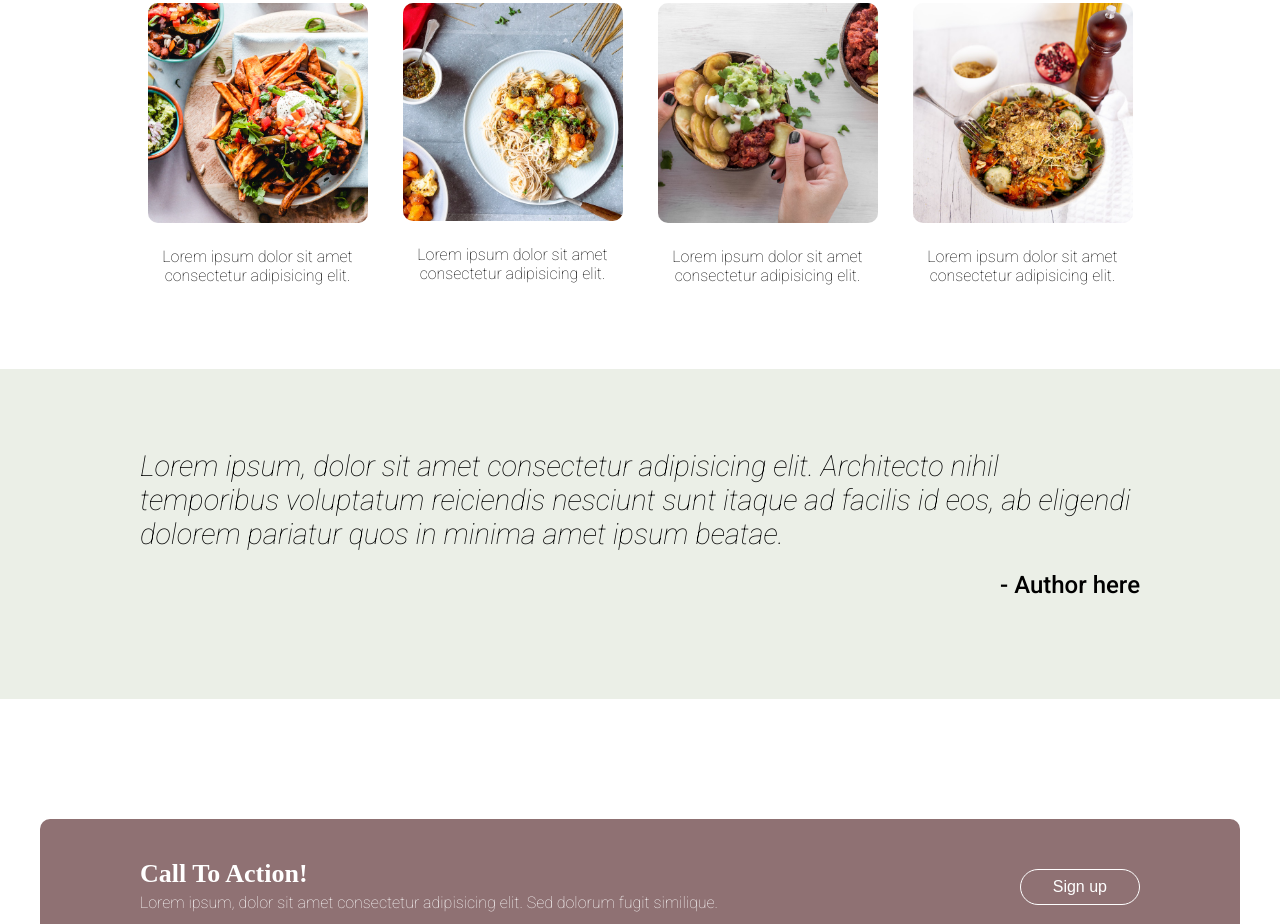
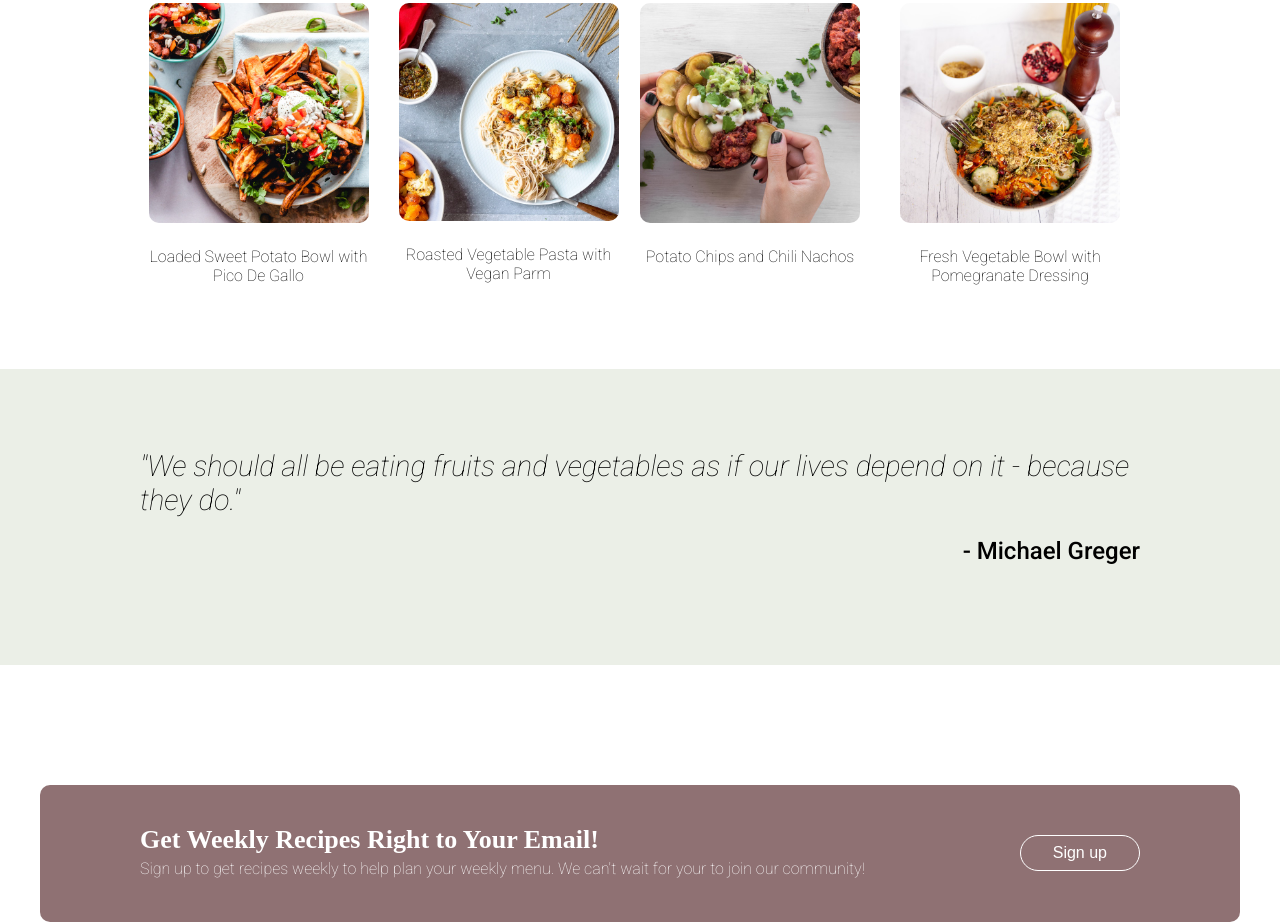
Before and after one commit to treyastamant/love-basil-landing, a plain HTML site: page index.html in a window 1280 px wide. Shown: the part 709-1633 px from the top of the page. Drawn offline with Linux system fonts and the light colour scheme; a web font is replaced by a local one.

Commit message:
Add content

```diff
--- a/index.html
+++ b/index.html
@@ -35,31 +35,31 @@
             <div class="cards">
                 <div id="card-one">
                     <img src="images/sweet-potato-bowl.jpg" alt="image-one">
-                    <p>Lorem ipsum dolor sit amet consectetur adipisicing elit.</p>
+                    <p>Loaded Sweet Potato Bowl with Pico De Gallo</p>
                 </div>
                 <div id="card-two">
                     <img src="images/pasta.jpg" alt="image-two">
-                    <p>Lorem ipsum dolor sit amet consectetur adipisicing elit.</p>
+                    <p>Roasted Vegetable Pasta with Vegan Parm</p>
                 </div>
                 <div id="card-three">
                     <img src="images/nachos.jpg" alt="image-three">
-                    <p>Lorem ipsum dolor sit amet consectetur adipisicing elit.</p>
+                    <p>Potato Chips and Chili Nachos</p>
                 </div>
                 <div id="card-four">
                     <img src="images/veggie-bowl.jpg" alt="image-four">
-                    <p>Lorem ipsum dolor sit amet consectetur adipisicing elit.</p>
+                    <p>Fresh Vegetable Bowl with Pomegranate Dressing</p>
                 </div>
             </div>
         </section>
         <section class="quote-block">
-            <blockquote>Lorem ipsum, dolor sit amet consectetur adipisicing elit. Architecto nihil temporibus voluptatum reiciendis nesciunt sunt itaque ad facilis id eos, ab eligendi dolorem pariatur quos in minima amet ipsum beatae.</blockquote>
-            <p>- Author here</p>
+            <blockquote>"We should all be eating fruits and vegetables as if our lives depend on it - because they do."</blockquote>
+            <p>- Michael Greger</p>
         </section>
         <section class="cta-block">
             <div class="inner-cta">
                 <div class="text">
-                    <h3>Call To Action!</h3>
-                    <p>Lorem ipsum, dolor sit amet consectetur adipisicing elit. Sed dolorum fugit similique.</p>
+                    <h3>Get Weekly Recipes Right to Your Email!</h3>
+                    <p>Sign up to get recipes weekly to help plan your weekly menu. We can't wait for your to join our community!</p>
                 </div>
                 <button>Sign up</button>
             </div>
--- a/styles.css
+++ b/styles.css
@@ -94,7 +94,7 @@ button {
     box-shadow: 0 2px 10px 0 rgba(0,0,0,0.24), 0 7px 10px 0 rgba(0,0,0,0.19);
 }
 button:hover {
-    box-shadow: 0 2px 10px 0 rgba(0,0,0,0.24), 5px 12px 15px 0 rgba(0,0,0,0.19);
+    box-shadow: 0 2px 10px 0 rgba(0,0,0,0.24), 2px 10px 10px 0 rgba(0,0,0,0.19);
     cursor: pointer;
 }
 
```
